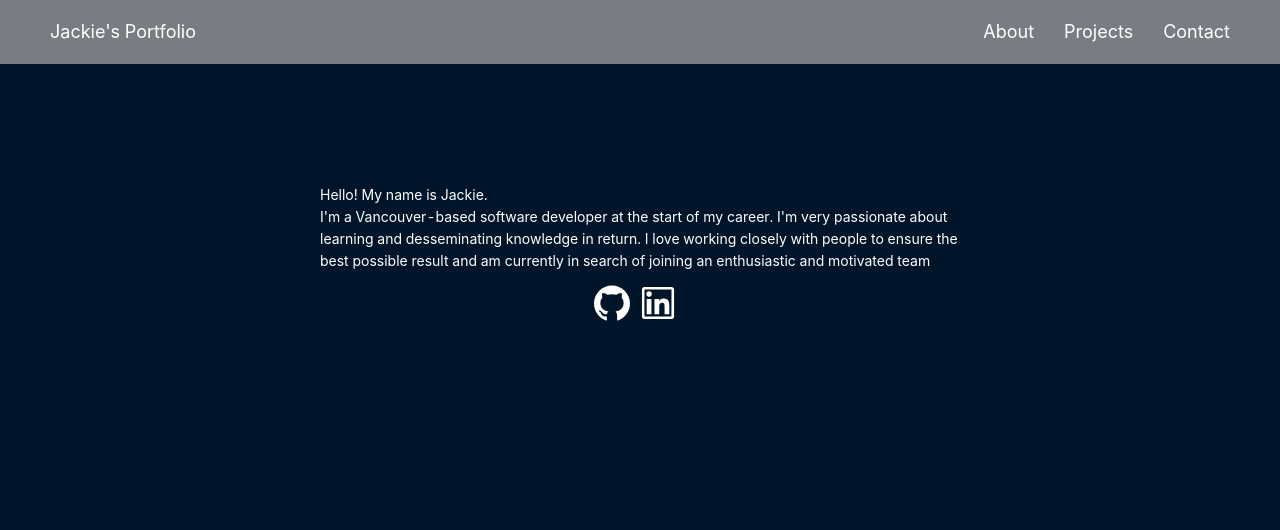
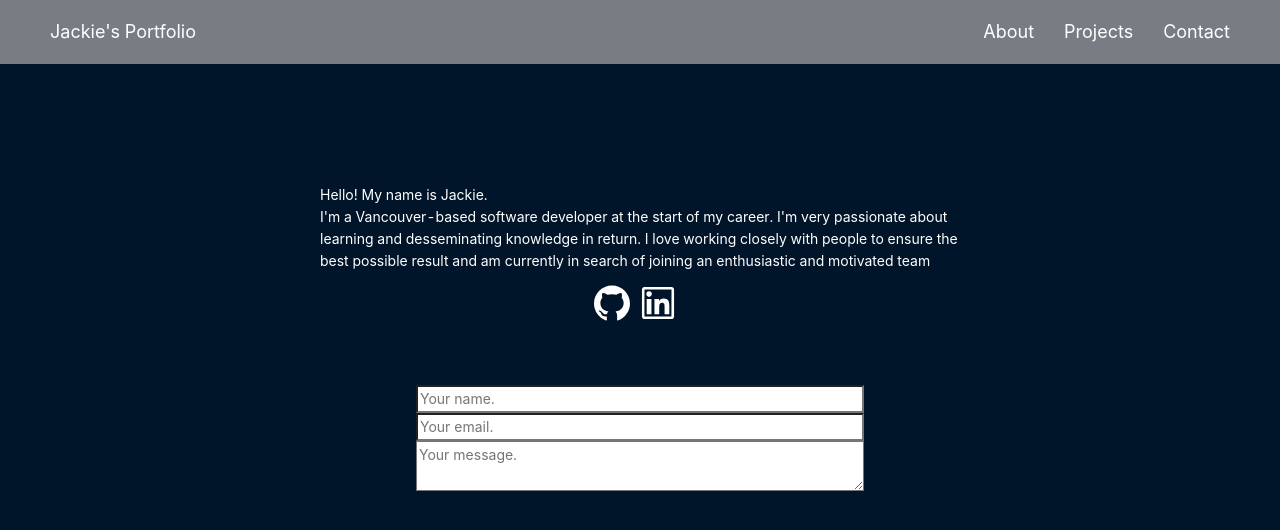
Before and after one commit to jacquelineyin/jacquelineyin.github.io, a React app: page / in a window 1280 px wide. Shown: the top 530 px of the page. Built offline with nearby package versions, Linux system fonts and the light colour scheme.

Commit message:
contact: start input fields

```diff
--- a/src/client/components/ContactMe/Contact.css
+++ b/src/client/components/ContactMe/Contact.css
@@ -9,3 +9,7 @@
   height: 10%;
   background-color: #688f96;
 }
+
+.inputFlds {
+  color: black;
+}
--- a/src/client/components/ContactMe/Contact.js
+++ b/src/client/components/ContactMe/Contact.js
@@ -1,13 +1,40 @@
-import React from "react";
-
+import React, { useState } from "react";
 import "./Contact.css";
 
 export const Contact = () => {
+    let [name, setName] = useState("");
+    let [email, setEmail] = useState("");
+    let [message, setMessage] = useState("");
+
+
     return (
         <div id="contact">
             <div className="col contact-container">
-
+                <input
+                    type="text"
+                    className="inputFlds"
+                    name="name"
+                    placeholder="Your name."
+                    onChange={(e) => setName(e.target.value)}
+                ></input>
+                <input
+                    type="text"
+                    className="inputFlds"
+                    name="email"
+                    placeholder="Your email."
+                    onChange={(e) => setEmail(e.target.value)}
+                ></input>
+                <textarea
+                    className="inputFlds"
+                    name="message"
+                    placeholder="Your message."
+                    onChange={(e) => setMessage(e.target.value)}
+                ></textarea>
             </div>
         </div>
     );
 }
+
+const handleSubmit = (e) => {
+    console.log(e.target.value);
+}
```
